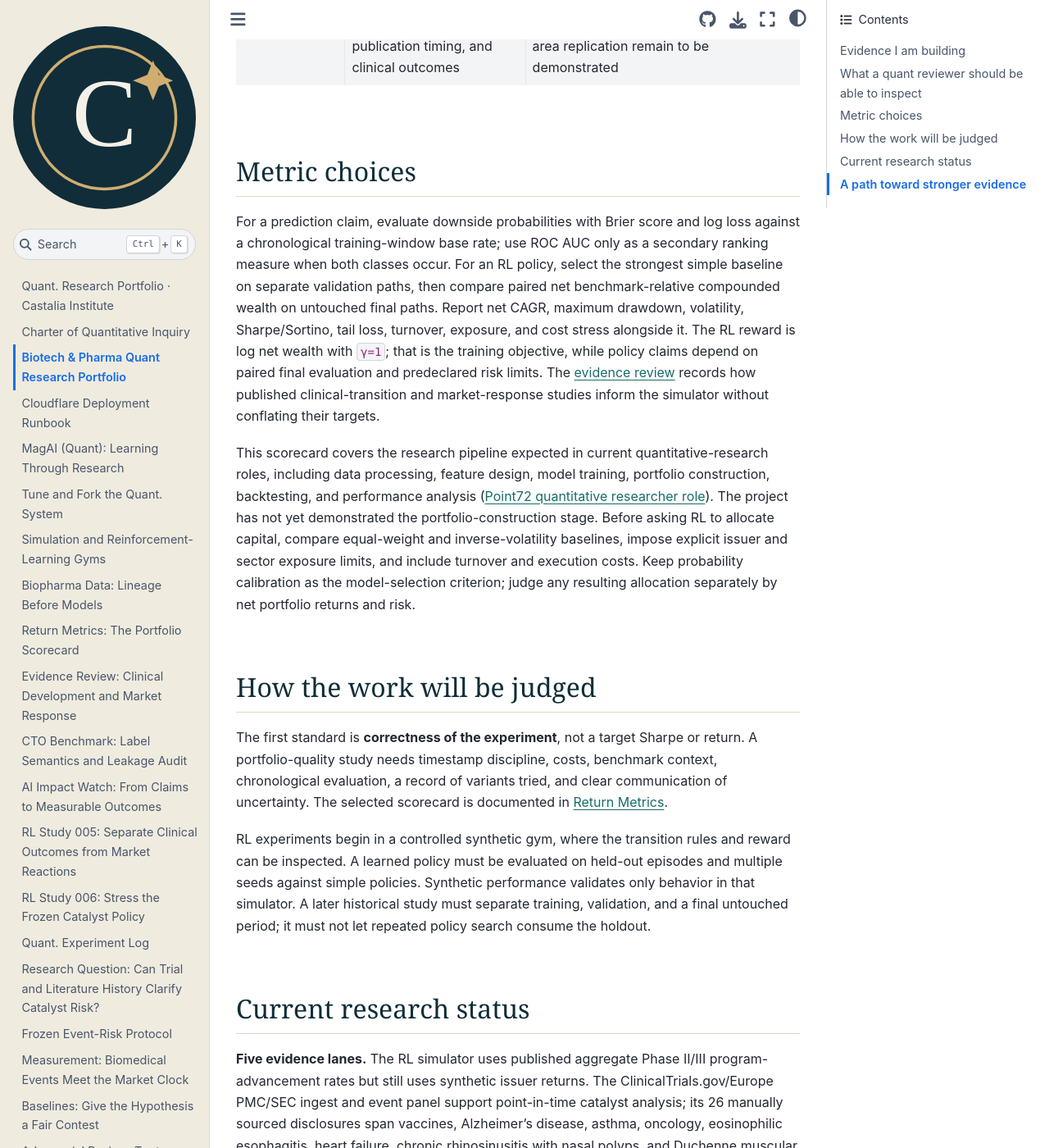
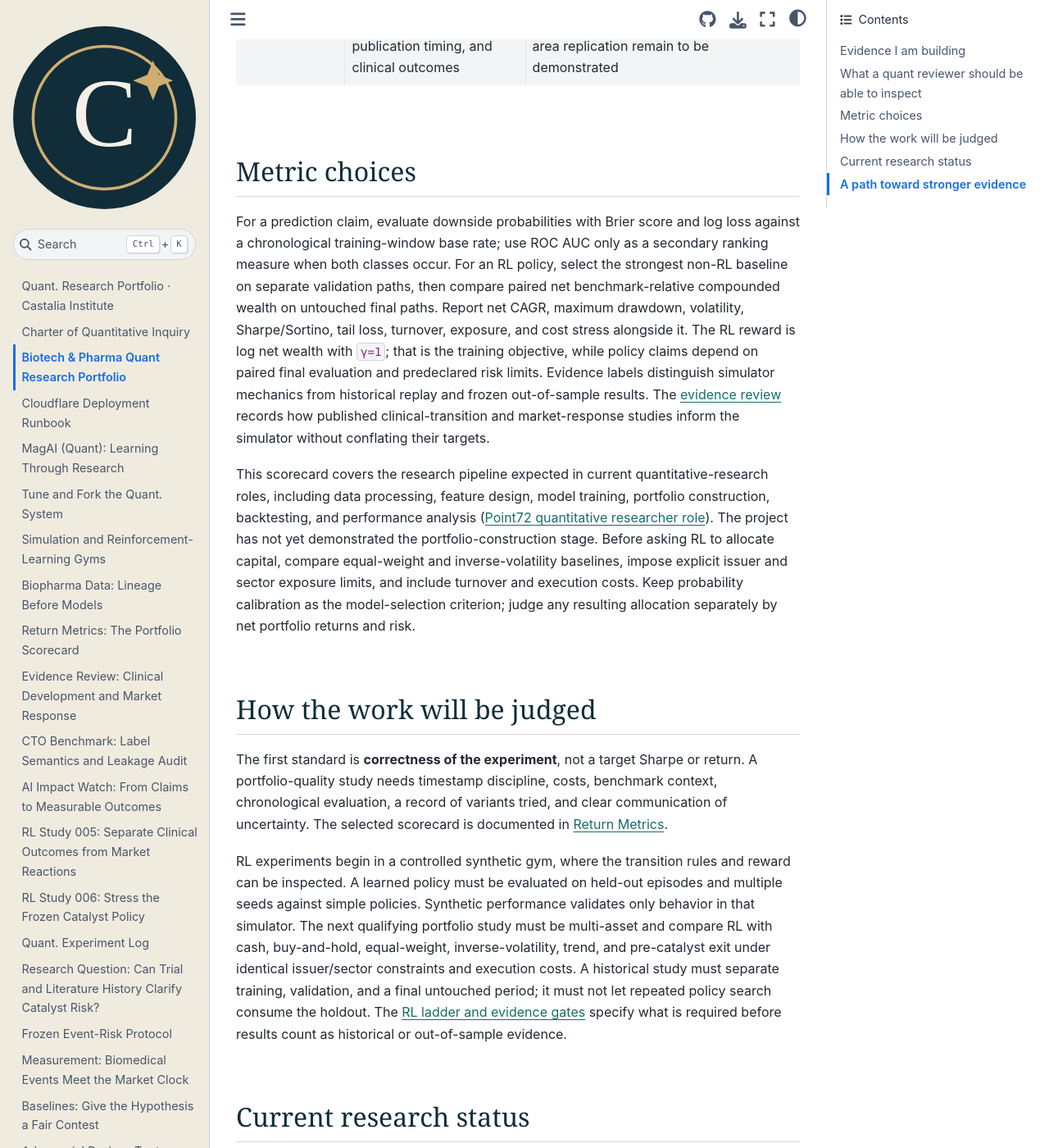
Before and after one commit to CastaliaInstitute/quant, a Jupyter Book: the page built from book/portfolio.md, in a window 1280 px wide and 1400 px high, scrolled down 3282 px. Shown: the whole window at 82% size. Built offline with Jupyter Book 1.0.4 settings and Sphinx 7.4.7 and the Sphinx Book theme 1.1.4, drawn with Linux system fonts in a browser that asks for light colours.

Commit message:
Clarify RL portfolio evidence ladder

```diff
--- a/book/portfolio.md
+++ b/book/portfolio.md
@@ -36,7 +36,7 @@ The portfolio is organized around evidence for the work, not a claim of readines
 
 ## Metric choices
 
-For a prediction claim, evaluate downside probabilities with Brier score and log loss against a chronological training-window base rate; use ROC AUC only as a secondary ranking measure when both classes occur. For an RL policy, select the strongest simple baseline on separate validation paths, then compare paired net benchmark-relative compounded wealth on untouched final paths. Report net CAGR, maximum drawdown, volatility, Sharpe/Sortino, tail loss, turnover, exposure, and cost stress alongside it. The RL reward is log net wealth with `γ=1`; that is the training objective, while policy claims depend on paired final evaluation and predeclared risk limits. The [evidence review](research/evidence-review.md) records how published clinical-transition and market-response studies inform the simulator without conflating their targets.
+For a prediction claim, evaluate downside probabilities with Brier score and log loss against a chronological training-window base rate; use ROC AUC only as a secondary ranking measure when both classes occur. For an RL policy, select the strongest non-RL baseline on separate validation paths, then compare paired net benchmark-relative compounded wealth on untouched final paths. Report net CAGR, maximum drawdown, volatility, Sharpe/Sortino, tail loss, turnover, exposure, and cost stress alongside it. The RL reward is log net wealth with `γ=1`; that is the training objective, while policy claims depend on paired final evaluation and predeclared risk limits. Evidence labels distinguish simulator mechanics from historical replay and frozen out-of-sample results. The [evidence review](research/evidence-review.md) records how published clinical-transition and market-response studies inform the simulator without conflating their targets.
 
 This scorecard covers the research pipeline expected in current quantitative-research roles, including data processing, feature design, model training, portfolio construction, backtesting, and performance analysis ([Point72 quantitative researcher role](https://careers.point72.com/CSJobDetail?jobCode=CSS-0012688&jobName=quantitative-researcher&locale=English&location=Hong+Kong&retURL=%2FCSCareerSearch)). The project has not yet demonstrated the portfolio-construction stage. Before asking RL to allocate capital, compare equal-weight and inverse-volatility baselines, impose explicit issuer and sector exposure limits, and include turnover and execution costs. Keep probability calibration as the model-selection criterion; judge any resulting allocation separately by net portfolio returns and risk.
 
@@ -44,7 +44,7 @@ This scorecard covers the research pipeline expected in current quantitative-res
 
 The first standard is **correctness of the experiment**, not a target Sharpe or return. A portfolio-quality study needs timestamp discipline, costs, benchmark context, chronological evaluation, a record of variants tried, and clear communication of uncertainty. The selected scorecard is documented in [Return Metrics](research/metrics.md).
 
-RL experiments begin in a controlled synthetic gym, where the transition rules and reward can be inspected. A learned policy must be evaluated on held-out episodes and multiple seeds against simple policies. Synthetic performance validates only behavior in that simulator. A later historical study must separate training, validation, and a final untouched period; it must not let repeated policy search consume the holdout.
+RL experiments begin in a controlled synthetic gym, where the transition rules and reward can be inspected. A learned policy must be evaluated on held-out episodes and multiple seeds against simple policies. Synthetic performance validates only behavior in that simulator. The next qualifying portfolio study must be multi-asset and compare RL with cash, buy-and-hold, equal-weight, inverse-volatility, trend, and pre-catalyst exit under identical issuer/sector constraints and execution costs. A historical study must separate training, validation, and a final untouched period; it must not let repeated policy search consume the holdout. The [RL ladder and evidence gates](research/metrics.md#hiring-portfolio-rl-ladder) specify what is required before results count as historical or out-of-sample evidence.
 
 ## Current research status
 
```
Also changed, not shown: README.md (+1 -1 lines), book/research/metrics.md (+8 -0 lines), book/research/rl-study.md (+2 -0 lines).
